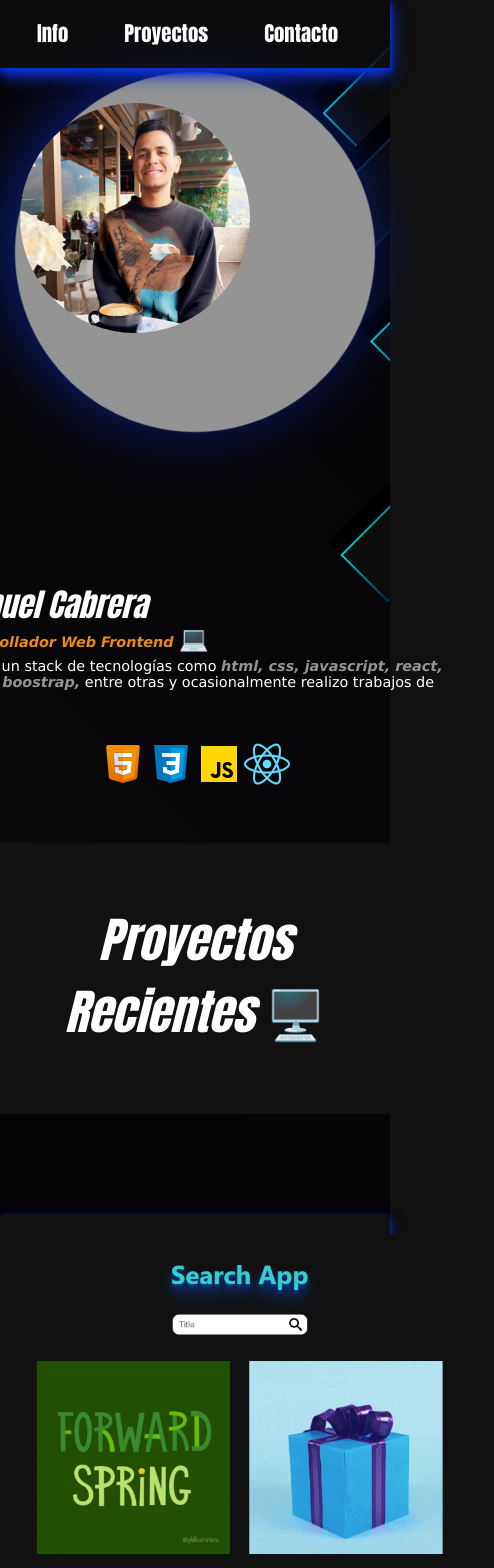
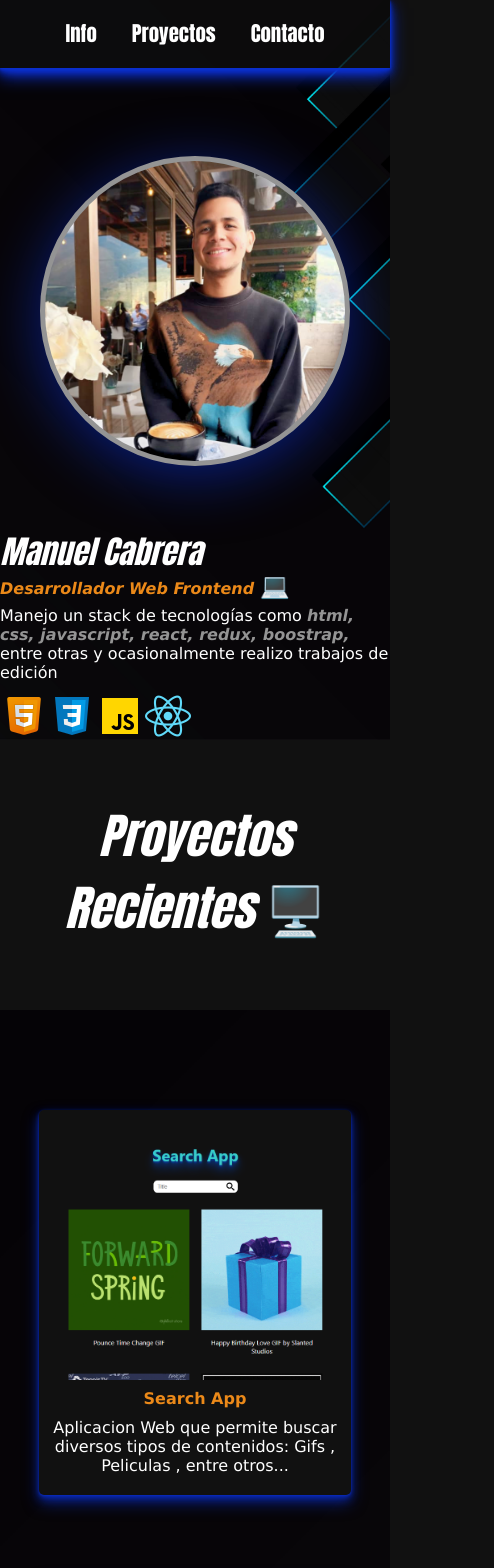
Before and after one commit to ManuelCV1/portfolio-mc, a React (Create React App) app: page / in a window 390 px wide. Shown: the top 1568 px of the page, 494 px wide, since content can reach past the window. Built offline with nearby package versions, Linux system fonts and the light colour scheme.

Commit message:
responsive

```diff
--- a/src/Contacto.module.css
+++ b/src/Contacto.module.css
@@ -39,3 +39,9 @@
     width: 100px;
     height: auto;
 }
+
+@media (max-width : 550px){
+    .socialIconsContainer{
+        gap: 0 2rem;
+    }
+}
--- a/src/Navbar.module.css
+++ b/src/Navbar.module.css
@@ -3,11 +3,12 @@
   background-color: #111111b2;
   position:fixed;
   margin-top: 0;
-  z-index: 1;
+  z-index: 2;
   width: 100%;
   height: 8vh;
   box-sizing: border-box;
   display: flex;
+  flex-wrap: wrap;
   justify-content: flex-end;
   align-items: center;
   gap: 0 1rem;
@@ -43,30 +44,16 @@
   transform: translateY(2px);
 }
 
-
-
-
-
-@media (max-width : 330px){
-    .navbarContainer{
-        padding: 0;
-        height: auto;
-    }
-    .navbar{
-        width: auto;
-        margin: 0;
-        display: flex;
-        flex-wrap: wrap;
-        padding-bottom: 0;
-        transform: none;
-        justify-content: center;
-    }
-
-    .navbar .anchor{
-      width: auto;
-      display: block;
-      padding: 10px 12px;
-    }
-
+@media (max-width : 550px){
+  .navbar{
+      gap: 5px;
+      justify-content: center;
+  }
+  .anchor{
+    padding: 8px 15px;
+  }
+  .anchor:last-child {
+    margin-right: 0;
+  }
 
 }
--- a/src/Profile.module.css
+++ b/src/Profile.module.css
@@ -1,8 +1,3 @@
-@import url('https://fonts.googleapis.com/css?family=Fira+Mono:400');
-
-@import url('https://fonts.googleapis.com/css2?family=Montserrat:wght@500&display=swap');
-
-
 
 .profileDiv{
     display: flex;
@@ -95,60 +90,6 @@
     animation: glitch 1s linear 2;
 }
 
-/*.saludo:before,
-.saludo:after{
-  content: attr(title);
-  position: absolute;
-  left: 0;
-}
-
-@keyframes glitch{
-    2%,64%{
-      transform: translate(2px,0) skew(0deg);
-    }
-    4%,60%{
-      transform: translate(-2px,0) skew(0deg);
-    }
-    62%{
-      transform: translate(0,0) skew(5deg);
-    }
-  }
-  .saludo:before{
-    animation: glitchTop 1s linear 2;
-    clip-path: polygon(0 0, 100% 0, 100% 33%, 0 33%);
-    -webkit-clip-path: polygon(0 0, 100% 0, 100% 33%, 0 33%);
-  }
-
-  @keyframes glitchTop{
-    2%,64%{
-      transform: translate(2px,-2px);
-    }
-    4%,60%{
-      transform: translate(-2px,2px);
-    }
-    62%{
-      transform: translate(13px,-1px) skew(-13deg);
-    }
-  }
-
-  .saludo:after{
-    animation: glitchBotom 1.5s linear 2;
-    clip-path: polygon(0 67%, 100% 67%, 100% 100%, 0 100%);
-    -webkit-clip-path: polygon(0 67%, 100% 67%, 100% 100%, 0 100%);
-  }
-
-  @keyframes glitchBotom{
-    2%,64%{
-      transform: translate(-2px,0);
-    }
-    4%,60%{
-      transform: translate(-2px,0);
-    }
-    62%{
-      transform: translate(-22px,5px) skew(21deg);
-    }
-  }
-*/
 .textInfo .parrafo2 {
     color: rgb(235, 137, 25);
     font-weight: bold;
@@ -181,6 +122,10 @@
     font-style: normal;
 }
 
+.iconsContainer{
+  display: flex;
+}
+
 .stackIcons{
     width: 48px;
     height: auto;
@@ -206,22 +151,31 @@
 
 }
 
+@media (max-width : 1030px){
+  .profileDiv{
+    flex-direction: column;
+    align-items: center;
+    height: auto;
+    gap: 40px;
+  }
+  .fotoImgContainer{
+    margin-top: 15vh;
+  }
 
+}
 
-@media (max-width : 600px){
-    .profileDiv{
-        height: 100vh;
-    }
-    .fotoImg{
-        margin:25px auto;
-        width: 230px;
-    }
-    .infoContainer{
-        margin: 0 10px;
-        padding-top: 40px;
-        font-size: 0.9rem;
-    }
-    .iconsContainer{
-        margin: 10px auto;
-    }
+@media (max-width : 550px){
+  .fotoImg{
+    width: 300px;
+  }
+  .shadowImg{
+    width: 300px;
+    height: 300px;
+    animation: none;
+  }
+  .textInfo .parrafo3{
+    margin: auto;
+    width: auto;
+  }
+
 }
--- a/src/Proyects.module.css
+++ b/src/Proyects.module.css
@@ -42,6 +42,9 @@ h1 span{
 
 .proyectTarget{
   background: #111111;/*#949494;*/
+  display: flex;
+  flex-direction: column;
+  align-items: center;
   height: auto;
   width: 100%;
   /*box-shadow: 0 10px 50px #0b2fce86;*/
@@ -67,7 +70,6 @@ h1 span{
   /*font-weight: bold;*/
   font-size: 1rem;
   font-weight: bold;
-  text-align: center;
   margin: 0;
 }
 
@@ -91,8 +93,26 @@ h1 span{
 }
 
 
-@media (max-width: 550px) {
+@media (max-width: 1120px) {
   .grid {
-    grid-template-columns: 100%;
+    gap: 5rem 2rem;
   }
 }
+
+@media (max-width : 550px){
+  .grid{
+    grid-template-columns: auto;
+  }
+  .proyectTarget{
+    width: 80vw;
+  }
+  .imagenesProyects{
+    height: 250px;
+  }
+}
+
+@media (max-width : 365px){
+  .imagenesProyects{
+    height: 200px;
+  }
+}
```
